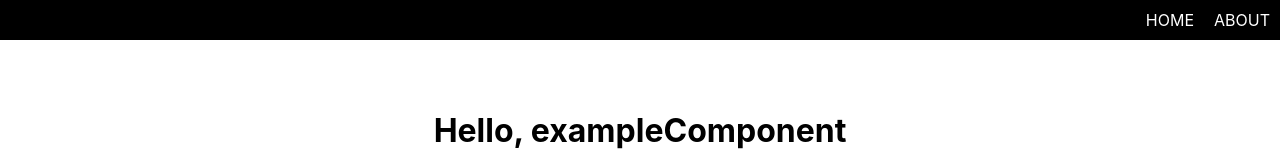
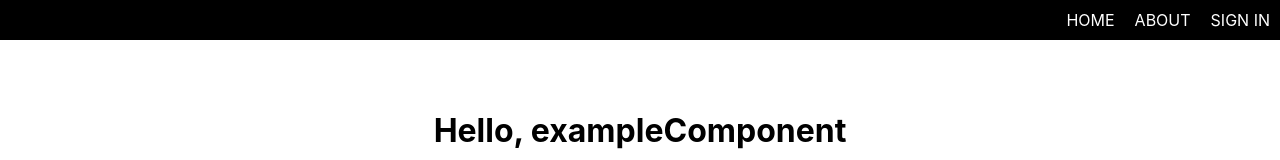
Before and after one commit to devanrterry/q-1, a React (Create React App) app: page / in a window 1280 px wide. Shown: the top 160 px of the page. Built offline with nearby package versions, Linux system fonts and the light colour scheme.

Commit message:
add signin button

```diff
--- a/src/App.js
+++ b/src/App.js
@@ -8,7 +8,7 @@ import Login from './components/Login';
 function App() {
 	return (
 		<div className="App">
-			<NavBar navItems={['home', 'about']} />
+			<NavBar navItems={['home', 'about', 'signin']} />
 			<Switch>
 				<Route exact path="/" component={ExampleComponent} />
 				<Route exact path="/about" render={() => {
--- a/src/constants/NavBarItems.js
+++ b/src/constants/NavBarItems.js
@@ -8,5 +8,10 @@ export default {
             title: "About",
             path: "/about",
             key: "about",
+        },
+        signin: {
+            title: "Sign In",
+            path: "/sign",
+            key: "signin"
         }
 };
```
